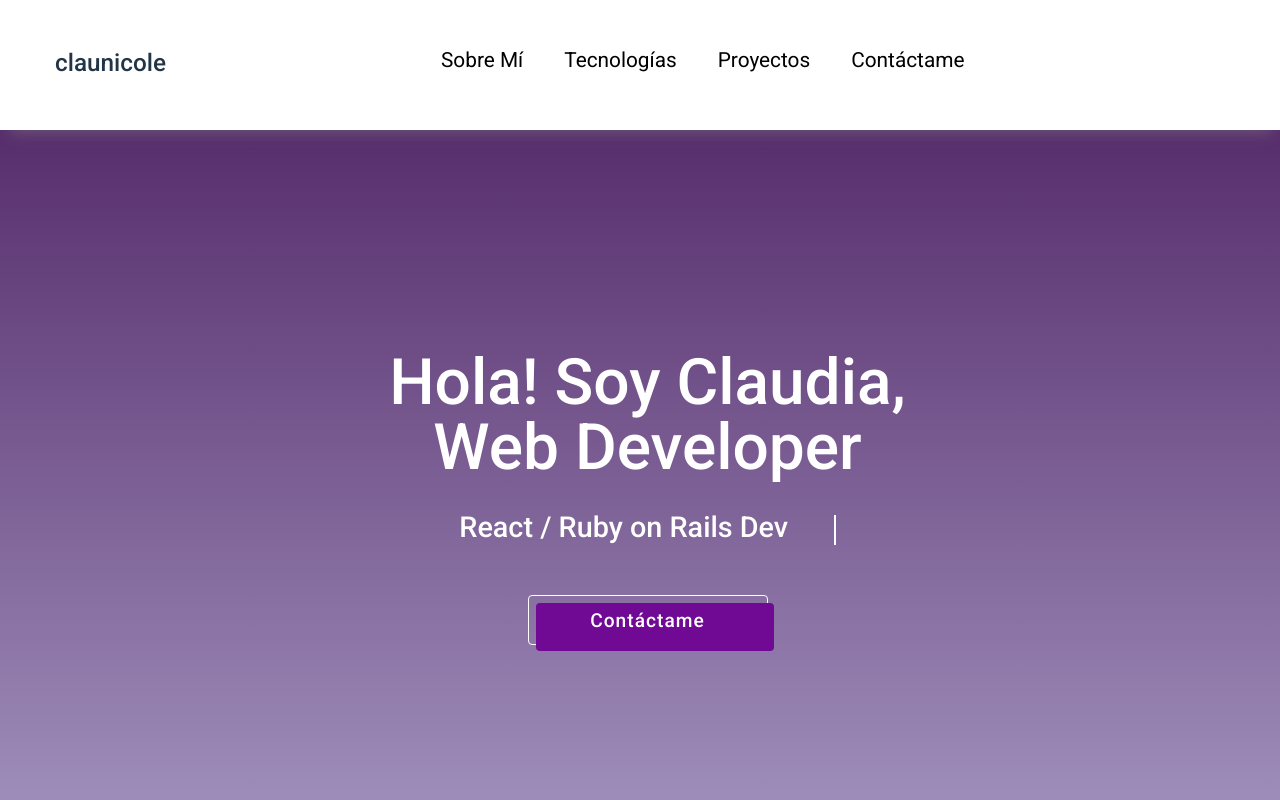
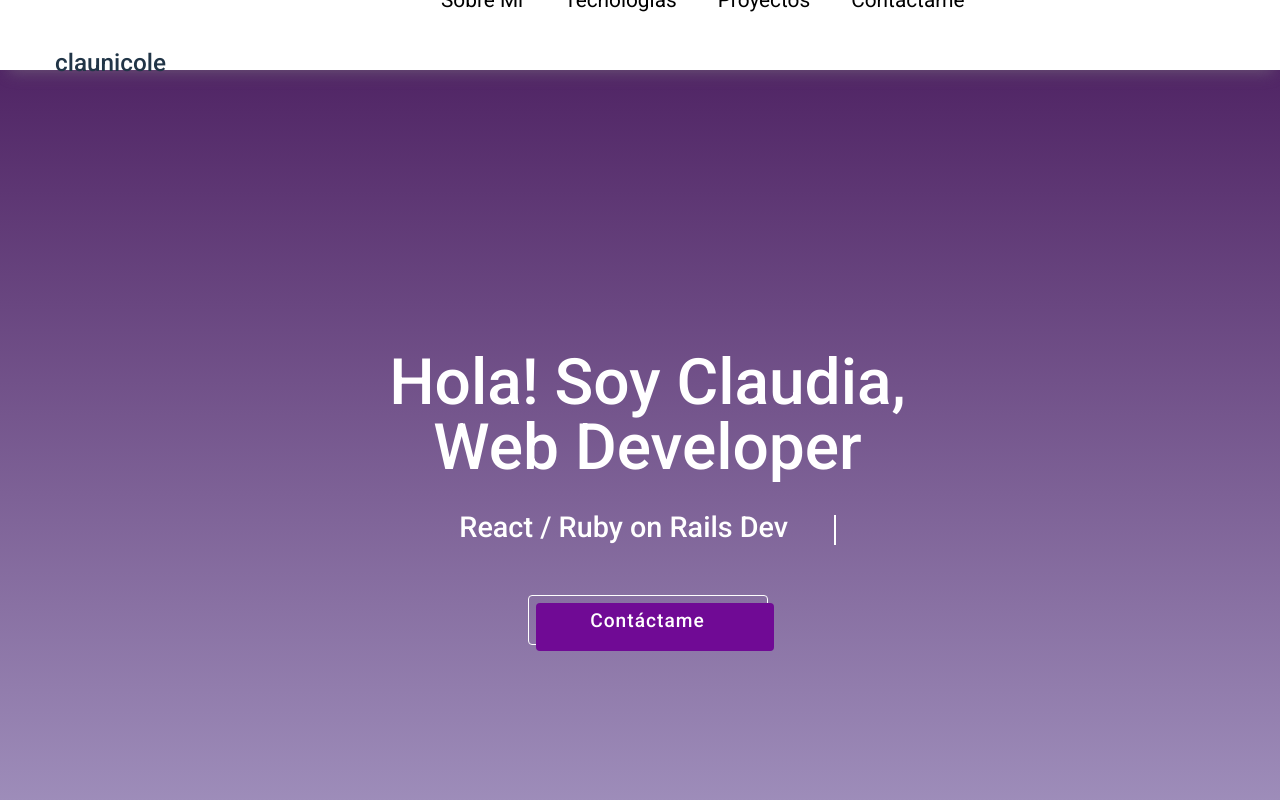
Before and after one commit to claunicole/Portfolio, a React (Vite) app: page / in a window 1280 px wide. Shown: the top 800 px of the page. Built offline with nearby package versions, Linux system fonts and the light colour scheme.

Commit message:
fix navbar

```diff
--- a/src/Navbar/Navbar.css
+++ b/src/Navbar/Navbar.css
@@ -110,13 +110,6 @@
 }
 
 
-@media (min-width: 760px) {
-    .navbar {
-        min-height: 130px;
-    }
-
-
-}
 
 @media (min-width: 1024px) {
 
```
